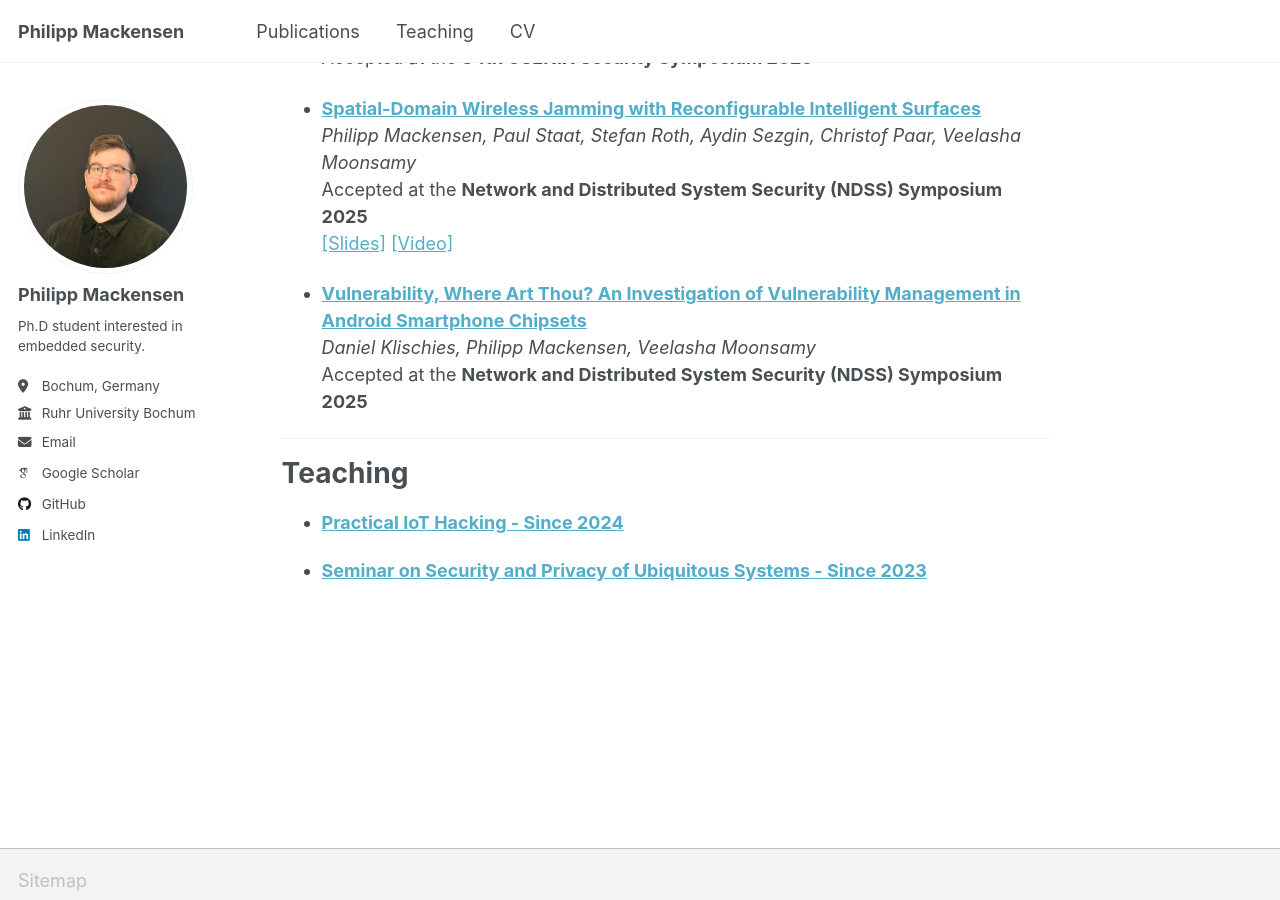
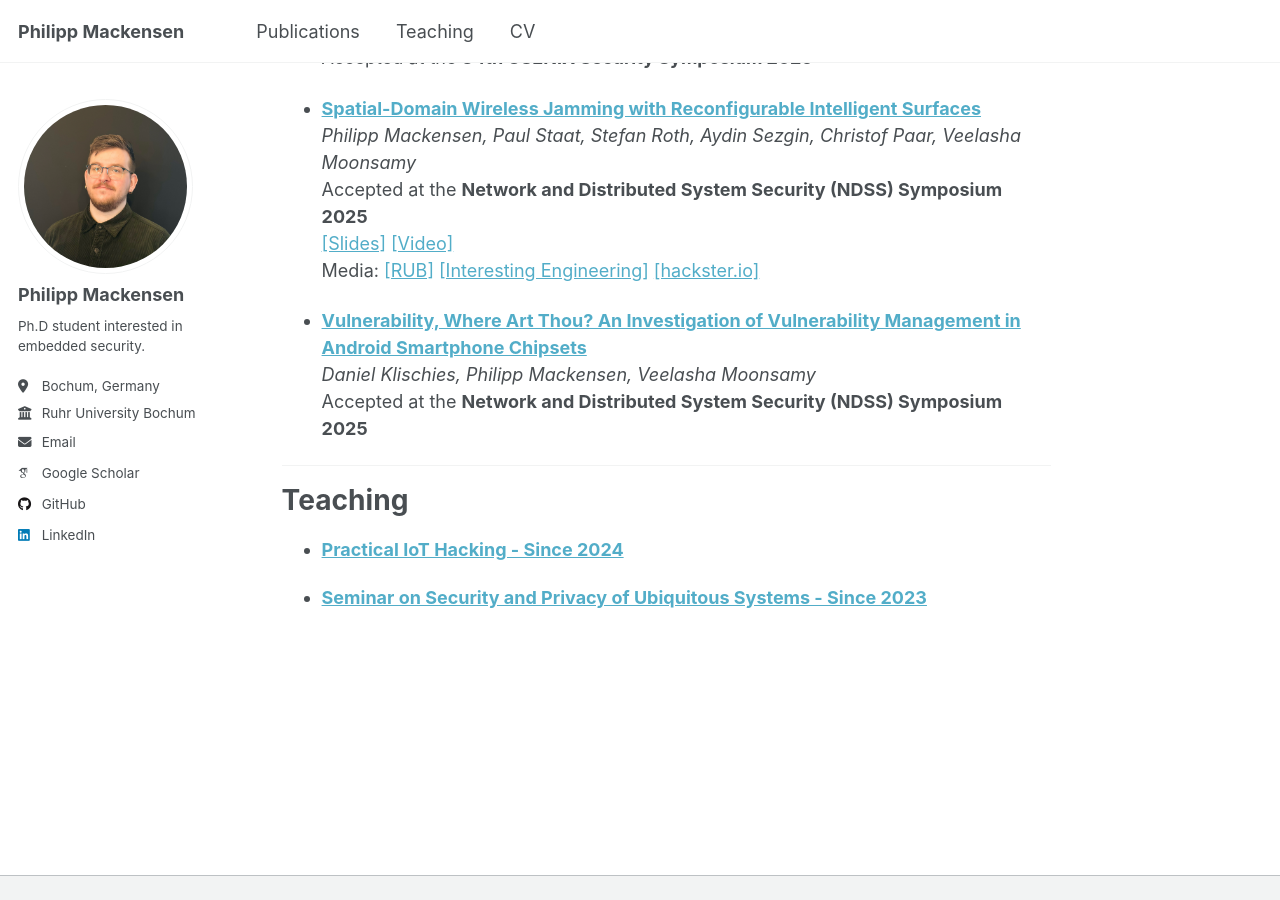
Before and after one commit to pmackensen/pmackensen.github.io, a Jekyll site: the page built from _pages/about.md, in a window 1280 px wide and 900 px high, scrolled down 468 px. Built offline with Jekyll 4.4.1, drawn with Linux system fonts in a browser that asks for light colours; some web fonts are replaced; a script that is not in the unit is left out.

Commit message:
add media coverage

```diff
--- a/_pages/about.md
+++ b/_pages/about.md
@@ -18,7 +18,8 @@ I am a third-year Ph.D student at the chair for [Security and Privacy of Ubiquit
 * **[Spatial-Domain Wireless Jamming with Reconfigurable Intelligent Surfaces](https://www.ndss-symposium.org/wp-content/uploads/2025-440-paper.pdf)**<br>
   *Philipp Mackensen, Paul Staat, Stefan Roth, Aydin Sezgin, Christof Paar, Veelasha Moonsamy*<br>
   Accepted at the **Network and Distributed System Security (NDSS) Symposium 2025**<br>
-  [\[Slides\]](https://www.ndss-symposium.org/wp-content/uploads/3B-f0440-mackensen.pdf) [\[Video\]](https://www.youtube.com/watch?v=AgWX4uXTRvA&feature=youtu.be)
+  [\[Slides\]](https://www.ndss-symposium.org/wp-content/uploads/3B-f0440-mackensen.pdf) [\[Video\]](https://www.youtube.com/watch?v=AgWX4uXTRvA&feature=youtu.be)<br>
+  Media: [\[RUB\]](https://news.rub.de/english/press-releases/2025-02-24-cybercriminals-doorway-researchers-reveal-new-method-attacking-wi-fi-networks) [\[Interesting Engineering\]](https://interestingengineering.com/innovation/intelligent-reflective-targeted-network-jamming) [\[hackster.io\]](https://www.hackster.io/news/jam-it-all-a6158cdcf4f5)
 
 * **[Vulnerability, Where Art Thou? An Investigation of Vulnerability Management in Android Smartphone Chipsets](https://www.ndss-symposium.org/wp-content/uploads/2025-1161-paper.pdf)**<br>
   *Daniel Klischies, Philipp Mackensen, Veelasha Moonsamy*<br>
```
